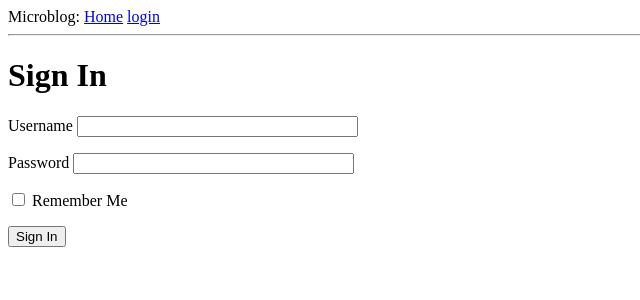
After one commit to BudHol/Flask-App, a Flask app: page /login in a window 1280 px wide. The commit adds this page. Shown: the top 300 px of the page, without its empty margins (0-640 px from the left). Run offline with Flask 3, Linux system fonts and the light colour scheme.

Commit message:
update 5

```diff
--- a/app/forms.py
+++ b/app/forms.py
@@ -0,0 +1,9 @@
+from flask_wtf import FlaskForm
+from wtforms import StringField, PasswordField, BooleanField, SubmitField
+from wtforms.validators import DataRequired
+
+class LoginForm(FlaskForm):
+    username = StringField("Username", validators=[DataRequired()])
+    password = PasswordField("Password", validators=[DataRequired()])
+    remember_me = BooleanField("Remember Me")
+    submit = SubmitField("Sign In")
--- a/app/routes.py
+++ b/app/routes.py
@@ -1,5 +1,6 @@
-from flask import render_template
+from flask import render_template, flash, redirect
 from app import app
+from app.forms import LoginForm
 @app.route('/')
 @app.route('/index')
 def index():
@@ -16,3 +17,10 @@ def index():
 
     ]
     return render_template('index.html', title = 'Home', user=user, posts=posts)
+@app.route('/login', methods=['GET', 'POST'])
+def login():
+    form = LoginForm()
+    if form.validate_on_submit():
+        flash('Login in for user {}, remember me {}'.format(form.username.data,form.remember_me.data))
+        return redirect('/index')
+    return render_template('login.html', title = 'Sign In', form=form)
--- a/app/templates/base.html
+++ b/app/templates/base.html
@@ -8,8 +8,21 @@
         {% endif %}
     </head>
     <body>
-        <div>Microblog: <a href="/index">Home</a></div>
+        <div>
+            Microblog:
+            <a href="/index">Home</a>
+            <a href="/login">login</a>
+        </div>
         <hr>
+        {% with messages = get_flashed_messages() %}
+        {% if messages %}
+        <ul>
+            {% for message in messages %}
+            <li>{{ message }}</li>
+            {% endfor %}
+        </ul>
+        {% endif %}
+        {% endwith %}
         {% block content %}{% endblock %}
     </body>
 </html>
--- /dev/null
+++ b/app/templates/login.html
@@ -0,0 +1,24 @@
+{% extends "base.html" %}
+
+{% block content %}
+    <h1>Sign In</h1>
+    <form action="" method="post" novalidate>
+        {{ form.hidden_tag() }}
+        <p>
+            {{ form.username.label }}
+            {{ form.username(size=32) }}
+            {% for error in form.username.errors %}
+            <span style="color: red;">[{{ error }}]</span>
+            {% endfor %}
+        </p>
+        <p>
+            {{ form.password.label }}
+            {{ form.password(size=32) }}
+            {% for error in form.password.errors %}
+            <span style="color: red;">[{{ error }}]</span>
+            {% endfor %}
+        </p>
+        <p>{{form.remember_me()}} {{ form.remember_me.label }}</p>
+        <p>{{ form.submit() }}</p>
+    </form>
+{% endblock %}
```
